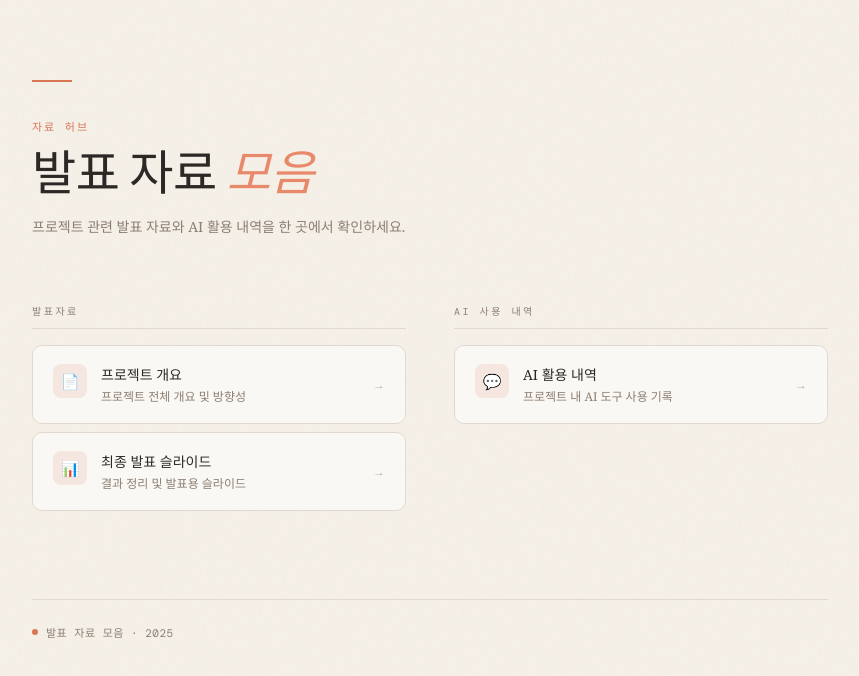
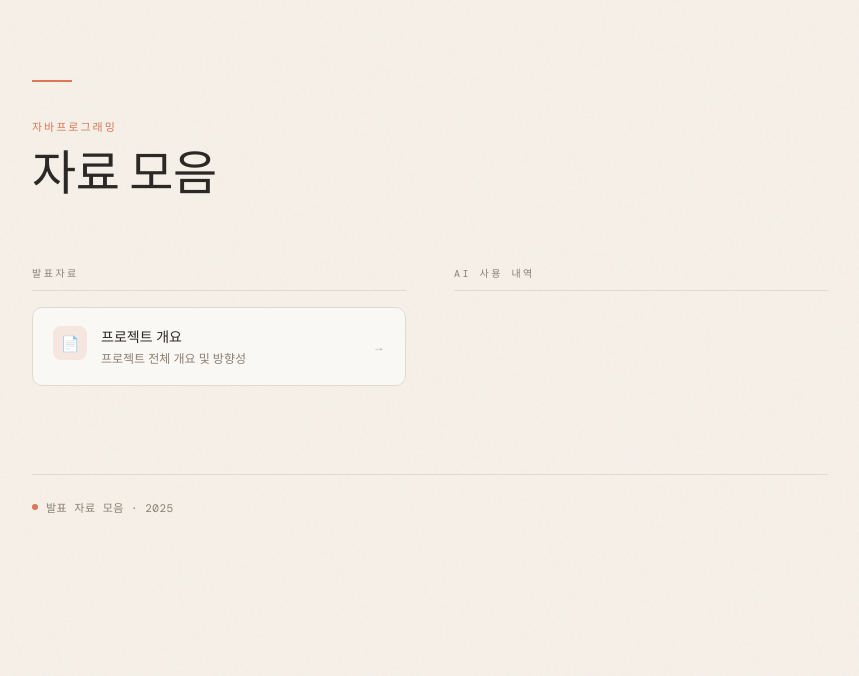
Before and after one commit to noctis-03/FinalJavaProject, a plain HTML site: page index.html in a window 1280 px wide. Shown: the whole page, without its empty margins (210-1069 px from the left). Drawn offline with nearby package versions, Linux system fonts and the light colour scheme.

Commit message:
Update index.html

```diff
--- a/index.html
+++ b/index.html
@@ -245,9 +245,9 @@
     <div class="accent-line"></div>
 
     <div class="header">
-      <div class="label">자료 허브</div>
-      <h1>발표 자료 <em>모음</em></h1>
-      <p class="subtitle">프로젝트 관련 발표 자료와 AI 활용 내역을 한 곳에서 확인하세요.</p>
+      <div class="label">자바프로그래밍</div>
+      <h1>자료 모음</h1>
+
     </div>
 
     <div class="grid">
@@ -263,28 +263,13 @@
           <span class="card-arrow">→</span>
         </a>
 
-        <a class="card" href="#">
-          <div class="card-icon">📊</div>
-          <div class="card-body">
-            <div class="card-title">최종 발표 슬라이드</div>
-            <div class="card-desc">결과 정리 및 발표용 슬라이드</div>
-          </div>
-          <span class="card-arrow">→</span>
-        </a>
+
 
       </div>
 
       <div class="section">
         <div class="section-label">AI 사용 내역</div>
 
-        <a class="card" href="#">
-          <div class="card-icon">💬</div>
-          <div class="card-body">
-            <div class="card-title">AI 활용 내역</div>
-            <div class="card-desc">프로젝트 내 AI 도구 사용 기록</div>
-          </div>
-          <span class="card-arrow">→</span>
-        </a>
 
       </div>
     </div>
```
